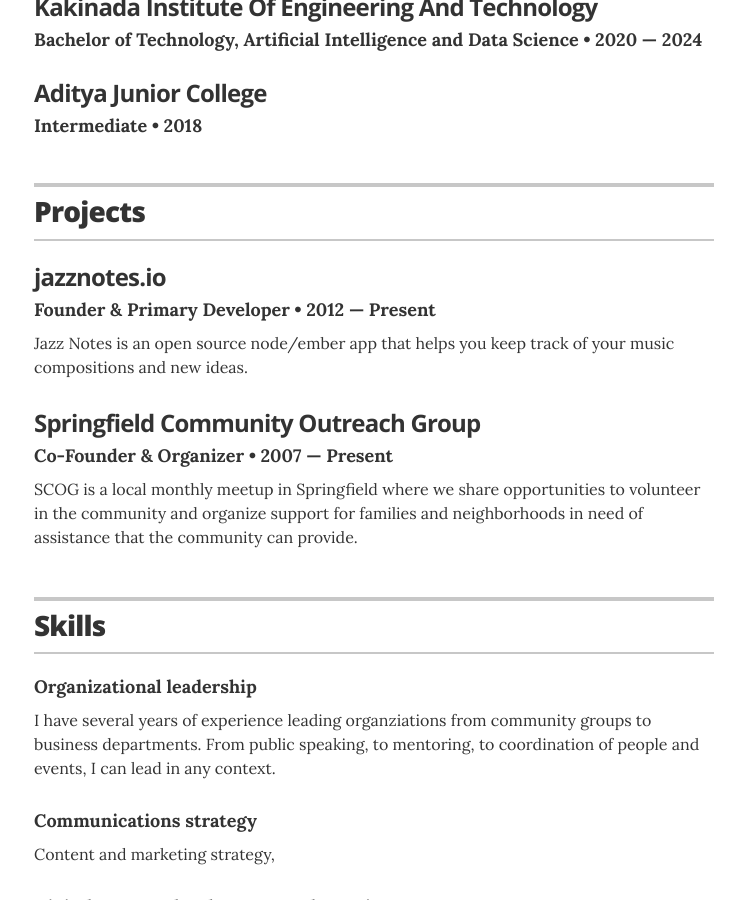
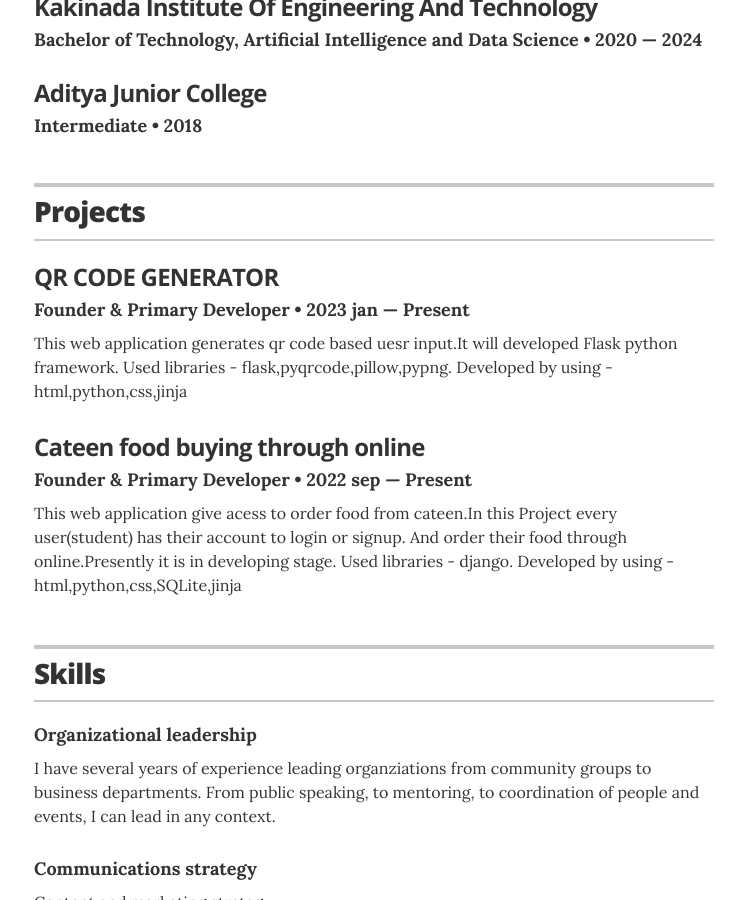
Before and after one commit to iamprasadraju/resume, a Jekyll site: the page built from index.html, in a window 1280 px wide and 900 px high, scrolled down 815 px. Shown: the whole window, without its empty margins (266-1011 px from the left). Built offline with Jekyll 4.4.1, drawn with Linux system fonts in a browser that asks for light colours.

Commit message:
Update projects.yml

```diff
--- a/_data/projects.yml
+++ b/_data/projects.yml
@@ -2,15 +2,15 @@
 # uncomment the urls if you wish to display them, and add your own URL
 
 # jazznotes.io
-- project: jazznotes.io
+- project: QR CODE GENERATOR
   role: Founder & Primary Developer
-  duration: 2012 &mdash; Present
+  duration: 2023 jan &mdash; Present
   # url: "#"
-  description: Jazz Notes is an open source node/ember app that helps you keep track of your music compositions and new ideas.
+  description: This web application generates qr code based uesr input.It will developed Flask python framework. Used libraries - flask,pyqrcode,pillow,pypng. Developed by using - html,python,css,jinja
 
 # Springfield Community Outreach Group
-- project: Springfield Community Outreach Group
-  role: Co-Founder & Organizer
-  duration: 2007 &mdash; Present
+- project: Cateen food buying through online
+  role: Founder & Primary Developer
+  duration: 2022 sep &mdash; Present
   # url: "#"
-  description: SCOG is a local monthly meetup in Springfield where we share opportunities to volunteer in the community and organize support for families and neighborhoods in need of assistance that the community can provide.
+  description: This web application give acess to order food from cateen.In this Project every user(student) has their account to login or signup. And order their food through online.Presently it is in developing stage. Used libraries - django. Developed by using - html,python,css,SQLite,jinja
```
